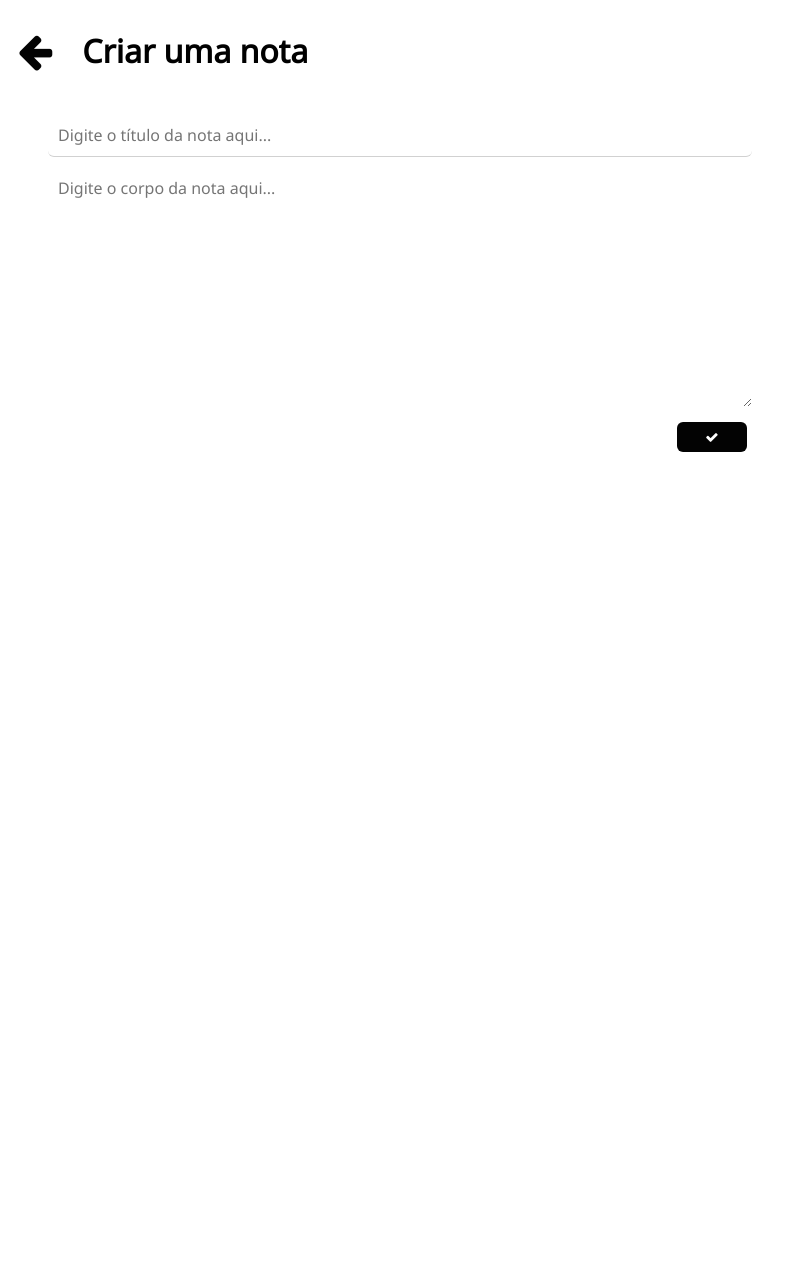
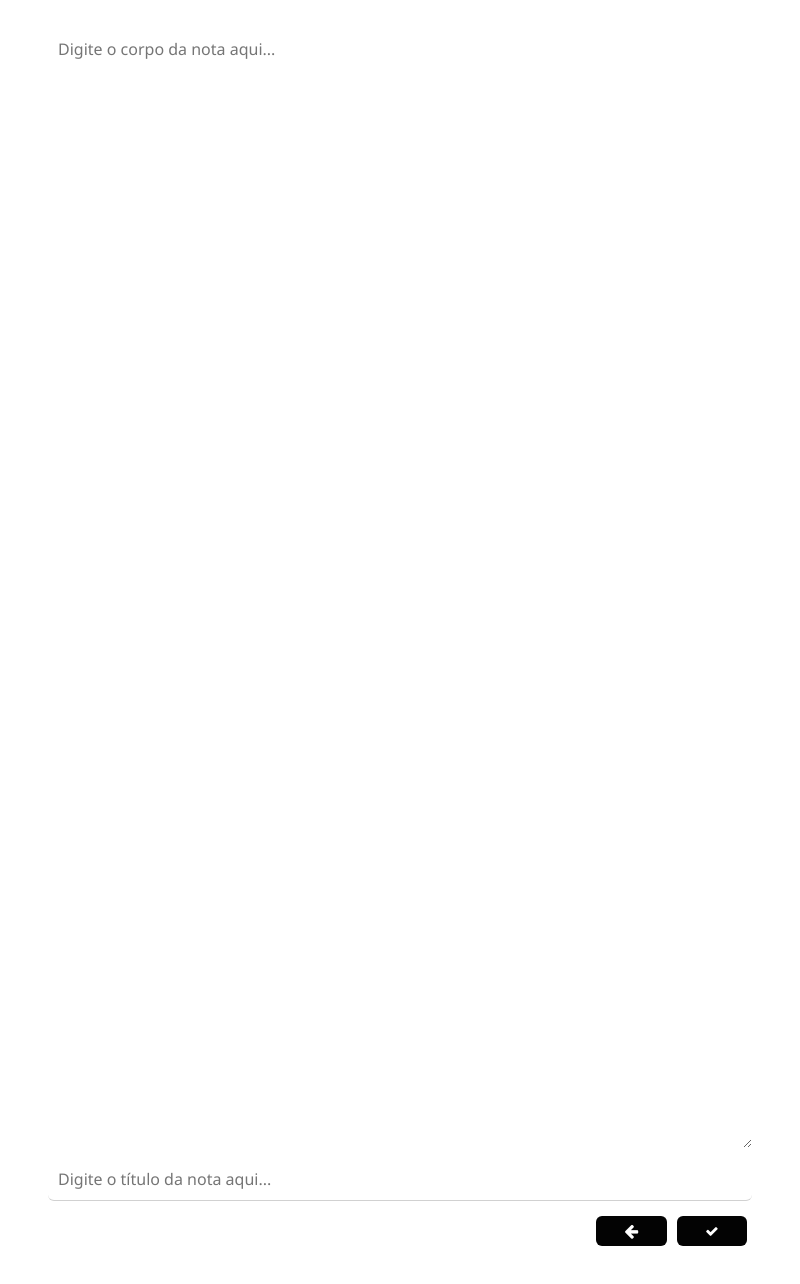
Before and after one commit to lgustavosoftwareengineer/electron-note-app, an Electron app: page pages/create-note.html in a window 800 px wide. Before the commit the page ends 800 px from the top, so only its background shows below. Drawn offline with nearby package versions, Linux system fonts and the light colour scheme.

Commit message:
Switching the position of the note-title and body

```diff
--- a/pages/create-note.html
+++ b/pages/create-note.html
@@ -18,29 +18,26 @@
     <title>Criar uma nota</title>
   </head>
   <body>
-    <header>
-      <a href="../index.html" class="back-button">
-        <div>
-          <i class="fa fa-arrow-left" aria-hidden="true"></i>
-        </div>
-      </a>
-      <h1 style="margin-left: 20px">Criar uma nota</h1>
-    </header>
     <main>
+      <textarea
+        name=""
+        id="note-body"
+        cols="30"
+        rows="50"
+        placeholder="Digite o corpo da nota aqui..."
+      ></textarea>
       <input
         type="text"
         name=""
         id="note-title"
         placeholder="Digite o título da nota aqui..."
       />
-      <textarea
-        name=""
-        id="note-body"
-        cols="30"
-        rows="10"
-        placeholder="Digite o corpo da nota aqui..."
-      ></textarea>
       <div class="buttons-container">
+        <a href="../index.html" class="back-button-create">
+          <div>
+            <i class="fa fa-arrow-left" aria-hidden="true"></i>
+          </div>
+        </a>
         <button
           type="button"
           value="Create Note"
```
Also changed, not shown: pages/note.html (+8 -8 lines).
